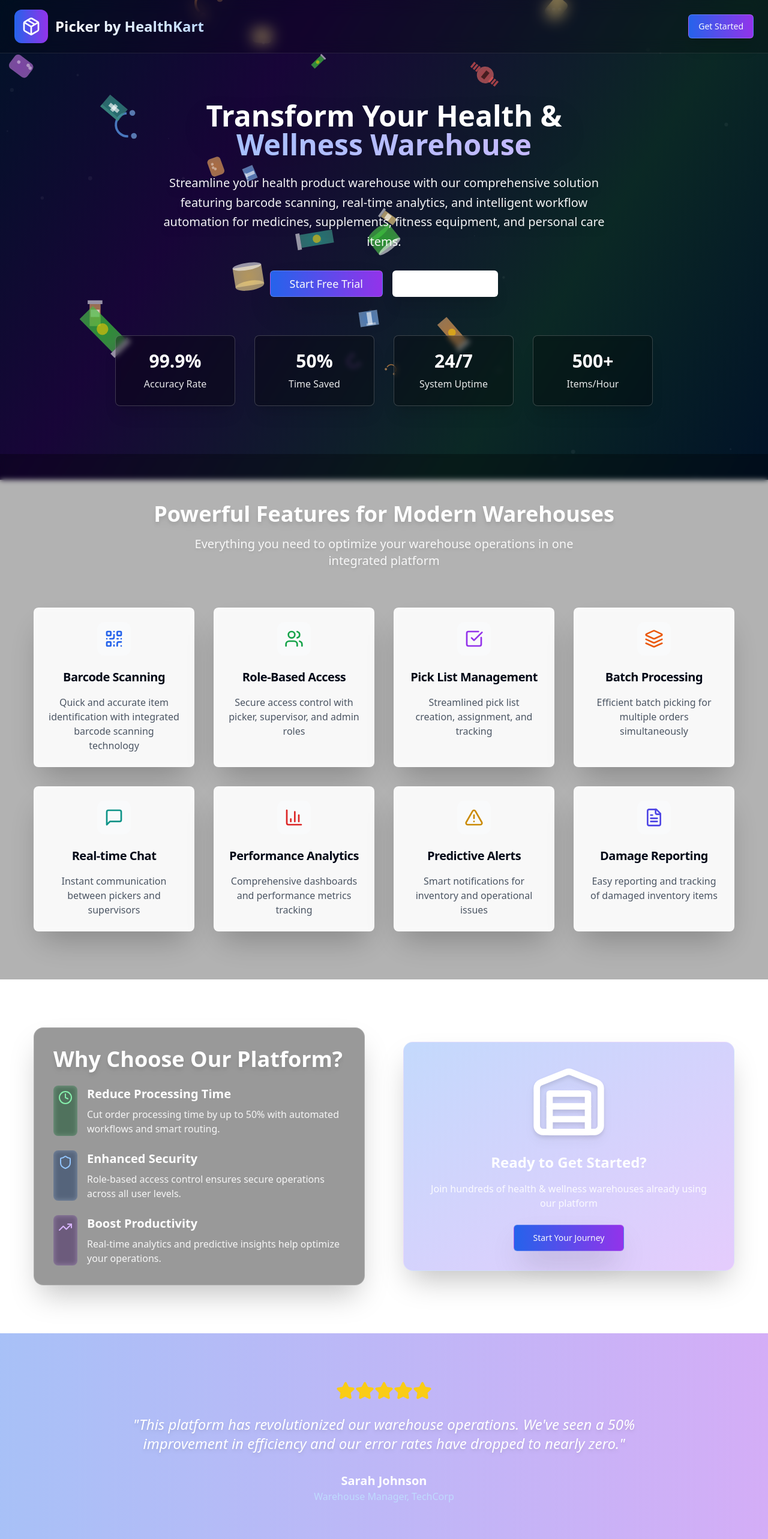
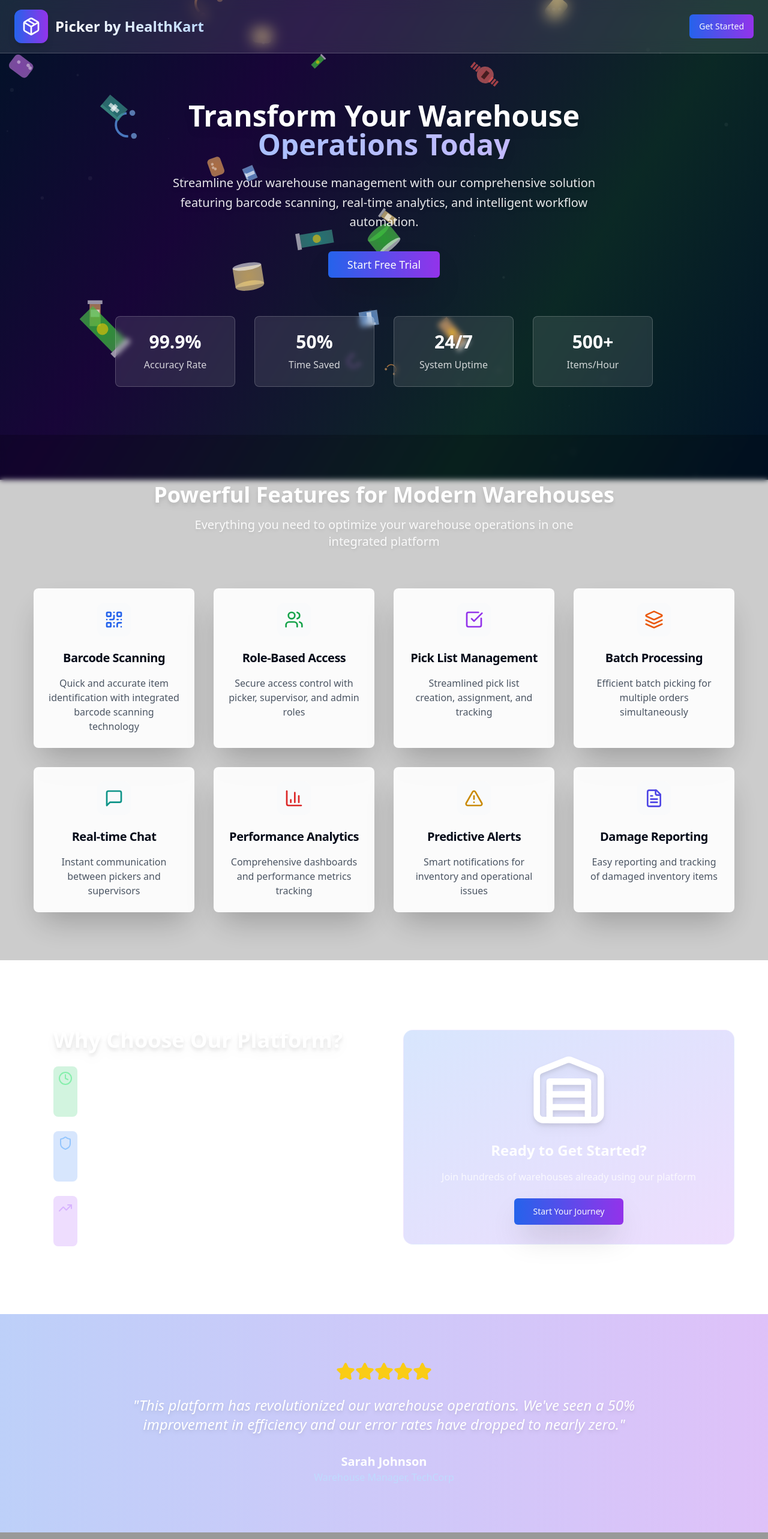
Before and after one commit to Er-Vishal-123/picker-by-healthkart, a React (Vite) app: page / in a window 1280 px wide. Shown: the top 2566 px of the page at 60% size. Built offline with nearby package versions, Linux system fonts and the light colour scheme.

Commit message:
Visual edit in Lovable
Edited UI in Lovable

```diff
--- a/src/pages/Landing.tsx
+++ b/src/pages/Landing.tsx
@@ -1,83 +1,61 @@
 import { Button } from '@/components/ui/button';
 import { Card, CardContent, CardHeader, CardTitle } from '@/components/ui/card';
 import AnimatedBackground from '@/components/ui/animated-background';
-import {
-  Package,
-  Warehouse,
-  Users,
-  BarChart3,
-  MessageSquare,
-  QrCode,
-  AlertTriangle,
-  CheckSquare,
-  Layers,
-  FileText,
-  Shield,
-  Clock,
-  TrendingUp,
-  Star
-} from 'lucide-react';
+import { Package, Warehouse, Users, BarChart3, MessageSquare, QrCode, AlertTriangle, CheckSquare, Layers, FileText, Shield, Clock, TrendingUp, Star } from 'lucide-react';
 import { useNavigate } from 'react-router-dom';
-
 const Landing = () => {
   const navigate = useNavigate();
-
-  const features = [
-    {
+  const features = [{
     icon: <QrCode className="h-8 w-8 text-blue-600" />,
     title: "Barcode Scanning",
     description: "Quick and accurate item identification with integrated barcode scanning technology"
-    },
-    {
+  }, {
     icon: <Users className="h-8 w-8 text-green-600" />,
     title: "Role-Based Access",
     description: "Secure access control with picker, supervisor, and admin roles"
-    },
-    {
+  }, {
     icon: <CheckSquare className="h-8 w-8 text-purple-600" />,
     title: "Pick List Management",
     description: "Streamlined pick list creation, assignment, and tracking"
-    },
-    {
+  }, {
     icon: <Layers className="h-8 w-8 text-orange-600" />,
     title: "Batch Processing",
     description: "Efficient batch picking for multiple orders simultaneously"
-    },
-    {
+  }, {
     icon: <MessageSquare className="h-8 w-8 text-teal-600" />,
     title: "Real-time Chat",
     description: "Instant communication between pickers and supervisors"
-    },
-    {
+  }, {
     icon: <BarChart3 className="h-8 w-8 text-red-600" />,
     title: "Performance Analytics",
     description: "Comprehensive dashboards and performance metrics tracking"
-    },
-    {
+  }, {
     icon: <AlertTriangle className="h-8 w-8 text-yellow-600" />,
     title: "Predictive Alerts",
     description: "Smart notifications for inventory and operational issues"
-    },
-    {
+  }, {
     icon: <FileText className="h-8 w-8 text-indigo-600" />,
     title: "Damage Reporting",
     description: "Easy reporting and tracking of damaged inventory items"
-    }
-  ];
-
-  const stats = [
-    { number: "99.9%", label: "Accuracy Rate" },
-    { number: "50%", label: "Time Saved" },
-    { number: "24/7", label: "System Uptime" },
-    { number: "500+", label: "Items/Hour" }
-  ];
-
-  return (
-    <div className="min-h-screen relative overflow-hidden">
+  }];
+  const stats = [{
+    number: "99.9%",
+    label: "Accuracy Rate"
+  }, {
+    number: "50%",
+    label: "Time Saved"
+  }, {
+    number: "24/7",
+    label: "System Uptime"
+  }, {
+    number: "500+",
+    label: "Items/Hour"
+  }];
+  return <div className="min-h-screen relative overflow-hidden">
       <AnimatedBackground />
 
       {/* Header */}
-      <header className="bg-black/20 backdrop-blur-md border-b border-white/10 sticky top-0 z-50">
+      <header className="bg-white/10 backdrop-blur-md border-b border-white/20 sticky top-0 z-50">
         <div className="container mx-auto px-6 py-4 flex justify-between items-center">
           <div className="flex items-center gap-3">
             <div className="p-3 bg-gradient-to-r from-blue-600 to-purple-600 rounded-xl shadow-lg">
@@ -87,10 +65,7 @@ const Landing = () => {
               Picker by HealthKart
             </h1>
           </div>
-          <Button
-            onClick={() => navigate('/auth')}
-            className="bg-gradient-to-r from-blue-600 to-purple-600 hover:from-blue-700 hover:to-purple-700 backdrop-blur-sm shadow-xl border border-white/20"
-          >
+          <Button onClick={() => navigate('/auth')} className="bg-gradient-to-r from-blue-600 to-purple-600 hover:from-blue-700 hover:to-purple-700 backdrop-blur-sm">
             Get Started
           </Button>
         </div>
@@ -100,50 +75,37 @@ const Landing = () => {
       <section className="py-20 px-6 relative z-10">
         <div className="container mx-auto text-center">
           <div className="mb-8">
-            <h2 className="text-5xl font-bold text-white mb-6 drop-shadow-2xl">
-              Transform Your Health &
+            <h2 className="text-5xl font-bold text-white mb-6 drop-shadow-lg">
+              Transform Your Warehouse
               <span className="block bg-gradient-to-r from-blue-300 to-purple-300 bg-clip-text text-transparent">
-                Wellness Warehouse
+                Operations Today
               </span>
             </h2>
-            <p className="text-xl text-white/95 max-w-3xl mx-auto leading-relaxed drop-shadow-lg">
-              Streamline your health product warehouse with our comprehensive solution featuring
-              barcode scanning, real-time analytics, and intelligent workflow automation for medicines,
-              supplements, fitness equipment, and personal care items.
+            <p className="text-xl text-white/90 max-w-3xl mx-auto leading-relaxed drop-shadow-md">
+              Streamline your warehouse management with our comprehensive solution featuring
+              barcode scanning, real-time analytics, and intelligent workflow automation.
             </p>
           </div>
 
           <div className="flex flex-col sm:flex-row gap-4 justify-center mb-16">
-            <Button
-              size="lg"
-              onClick={() => navigate('/auth')}
-              className="bg-gradient-to-r from-blue-600 to-purple-600 hover:from-blue-700 hover:to-purple-700 text-lg px-8 py-4 backdrop-blur-sm shadow-2xl border border-white/20"
-            >
+            <Button size="lg" onClick={() => navigate('/auth')} className="bg-gradient-to-r from-blue-600 to-purple-600 hover:from-blue-700 hover:to-purple-700 text-lg px-8 py-4 backdrop-blur-sm shadow-2xl">
               Start Free Trial
             </Button>
-            <Button
-              size="lg"
-              variant="outline"
-              className="text-lg px-8 py-4 border-2 border-white/40 text-white hover:bg-white/20 backdrop-blur-sm shadow-xl"
-            >
-              Watch Demo
-            </Button>
+
           </div>
 
           {/* Stats */}
           <div className="grid grid-cols-2 md:grid-cols-4 gap-8 max-w-4xl mx-auto">
-            {stats.map((stat, index) => (
-              <div key={index} className="text-center backdrop-blur-sm bg-black/30 rounded-lg p-6 border border-white/20 shadow-xl">
+            {stats.map((stat, index) => <div key={index} className="text-center backdrop-blur-sm bg-white/10 rounded-lg p-6 border border-white/20">
                 <div className="text-3xl font-bold text-white mb-2">{stat.number}</div>
-                <div className="text-white/90">{stat.label}</div>
-              </div>
-            ))}
+                <div className="text-white/80">{stat.label}</div>
+              </div>)}
           </div>
         </div>
       </section>
 
       {/* Features Section */}
-      <section className="py-20 px-6 bg-black/30 backdrop-blur-sm relative z-10">
+      <section className="py-20 px-6 bg-black/20 backdrop-blur-sm relative z-10">
         <div className="container mx-auto">
           <div className="text-center mb-16">
             <h3 className="text-4xl font-bold text-white mb-4 drop-shadow-lg">
@@ -155,8 +117,7 @@ const Landing = () => {
           </div>
 
           <div className="grid md:grid-cols-2 lg:grid-cols-4 gap-8">
-            {features.map((feature, index) => (
-              <Card key={index} className="border-0 shadow-2xl hover:shadow-3xl transition-all duration-300 bg-white/95 backdrop-blur-sm hover:scale-105">
+            {features.map((feature, index) => <Card key={index} className="border-0 shadow-2xl hover:shadow-3xl transition-all duration-300 bg-white/95 backdrop-blur-sm hover:scale-105">
                 <CardHeader className="text-center pb-4">
                   <div className="mx-auto mb-4 p-3 bg-gray-50 rounded-xl w-fit">
                     {feature.icon}
@@ -166,8 +127,7 @@ const Landing = () => {
                 <CardContent>
                   <p className="text-gray-600 text-center">{feature.description}</p>
                 </CardContent>
-              </Card>
-            ))}
+              </Card>)}
           </div>
         </div>
       </section>
@@ -176,7 +136,7 @@ const Landing = () => {
       <section className="py-20 px-6 relative z-10">
         <div className="container mx-auto">
           <div className="grid lg:grid-cols-2 gap-16 items-center">
-            <div className="backdrop-blur-sm bg-black/40 rounded-2xl p-8 border border-white/20 shadow-2xl">
+            <div className="backdrop-blur-sm bg-white/10 rounded-2xl p-8 border border-white/20">
               <h3 className="text-4xl font-bold text-white mb-6 drop-shadow-lg">
                 Why Choose Our Platform?
               </h3>
@@ -187,7 +147,7 @@ const Landing = () => {
                   </div>
                   <div>
                     <h4 className="text-xl font-semibold mb-2 text-white">Reduce Processing Time</h4>
-                    <p className="text-white/90">Cut order processing time by up to 50% with automated workflows and smart routing.</p>
+                    <p className="text-white/80">Cut order processing time by up to 50% with automated workflows and smart routing.</p>
                   </div>
                 </div>
                 <div className="flex gap-4">
@@ -196,7 +156,7 @@ const Landing = () => {
                   </div>
                   <div>
                     <h4 className="text-xl font-semibold mb-2 text-white">Enhanced Security</h4>
-                    <p className="text-white/90">Role-based access control ensures secure operations across all user levels.</p>
+                    <p className="text-white/80">Role-based access control ensures secure operations across all user levels.</p>
                   </div>
                 </div>
                 <div className="flex gap-4">
@@ -205,21 +165,17 @@ const Landing = () => {
                   </div>
                   <div>
                     <h4 className="text-xl font-semibold mb-2 text-white">Boost Productivity</h4>
-                    <p className="text-white/90">Real-time analytics and predictive insights help optimize your operations.</p>
+                    <p className="text-white/80">Real-time analytics and predictive insights help optimize your operations.</p>
                   </div>
                 </div>
               </div>
             </div>
-            <div className="bg-gradient-to-br from-blue-500/30 to-purple-500/30 rounded-2xl p-8 backdrop-blur-sm border border-white/20 shadow-2xl">
+            <div className="bg-gradient-to-br from-blue-500/20 to-purple-500/20 rounded-2xl p-8 backdrop-blur-sm border border-white/20">
               <div className="text-center">
                 <Warehouse className="h-32 w-32 mx-auto text-white mb-6 drop-shadow-lg" />
                 <h4 className="text-2xl font-bold text-white mb-4">Ready to Get Started?</h4>
-                <p className="text-white/90 mb-6">Join hundreds of health & wellness warehouses already using our platform</p>
-                <Button
-                  size="lg"
-                  onClick={() => navigate('/auth')}
-                  className="bg-gradient-to-r from-blue-600 to-purple-600 hover:from-blue-700 hover:to-purple-700 shadow-2xl border border-white/20"
-                >
+                <p className="text-white/80 mb-6">Join hundreds of warehouses already using our platform</p>
+                <Button size="lg" onClick={() => navigate('/auth')} className="bg-gradient-to-r from-blue-600 to-purple-600 hover:from-blue-700 hover:to-purple-700 shadow-2xl">
                   Start Your Journey
                 </Button>
               </div>
@@ -229,13 +185,11 @@ const Landing = () => {
       </section>
 
       {/* Testimonial Section */}
-      <section className="py-20 px-6 bg-gradient-to-r from-blue-600/40 to-purple-600/40 backdrop-blur-sm relative z-10">
+      <section className="py-20 px-6 bg-gradient-to-r from-blue-600/30 to-purple-600/30 backdrop-blur-sm relative z-10">
         <div className="container mx-auto text-center text-white">
           <div className="max-w-4xl mx-auto">
             <div className="flex justify-center mb-6">
-              {[...Array(5)].map((_, i) => (
-                <Star key={i} className="h-8 w-8 fill-current text-yellow-400" />
-              ))}
+              {[...Array(5)].map((_, i) => <Star key={i} className="h-8 w-8 fill-current text-yellow-400" />)}
             </div>
             <blockquote className="text-2xl font-light mb-8 italic drop-shadow-md">
               "This platform has revolutionized our warehouse operations. We've seen a 50% improvement
@@ -250,24 +204,20 @@ const Landing = () => {
       </section>
 
       {/* CTA Section */}
-      <section className="py-20 px-6 bg-black/50 backdrop-blur-sm text-white relative z-10">
+      <section className="py-20 px-6 bg-black/40 backdrop-blur-sm text-white relative z-10">
         <div className="container mx-auto text-center">
-          <h3 className="text-4xl font-bold mb-6 drop-shadow-lg">Ready to Transform Your Health Warehouse?</h3>
-          <p className="text-xl text-white/95 mb-8 max-w-2xl mx-auto drop-shadow-md">
-            Start your free trial today and experience the future of health & wellness warehouse management.
+          <h3 className="text-4xl font-bold mb-6 drop-shadow-lg">Ready to Transform Your Warehouse?</h3>
+          <p className="text-xl text-white/90 mb-8 max-w-2xl mx-auto drop-shadow-md">
+            Start your free trial today and experience the future of warehouse management.
           </p>
-          <Button
-            size="lg"
-            onClick={() => navigate('/auth')}
-            className="bg-gradient-to-r from-blue-600 to-purple-600 hover:from-blue-700 hover:to-purple-700 text-lg px-8 py-4 shadow-2xl border border-white/20"
-          >
+          <Button size="lg" onClick={() => navigate('/auth')} className="bg-gradient-to-r from-blue-600 to-purple-600 hover:from-blue-700 hover:to-purple-700 text-lg px-8 py-4 shadow-2xl">
             Get Started Free
           </Button>
         </div>
       </section>
 
       {/* Footer */}
-      <footer className="bg-black/70 backdrop-blur-sm text-white py-12 px-6 relative z-10">
+      <footer className="bg-black/60 backdrop-blur-sm text-white py-12 px-6 relative z-10">
         <div className="container mx-auto">
           <div className="grid md:grid-cols-4 gap-8">
             <div>
@@ -312,8 +262,6 @@ const Landing = () => {
           </div>
         </div>
       </footer>
-    </div>
-  );
+    </div>;
 };
-
 export default Landing;
```
Lines whose indentation alone changed are shown as unchanged.
